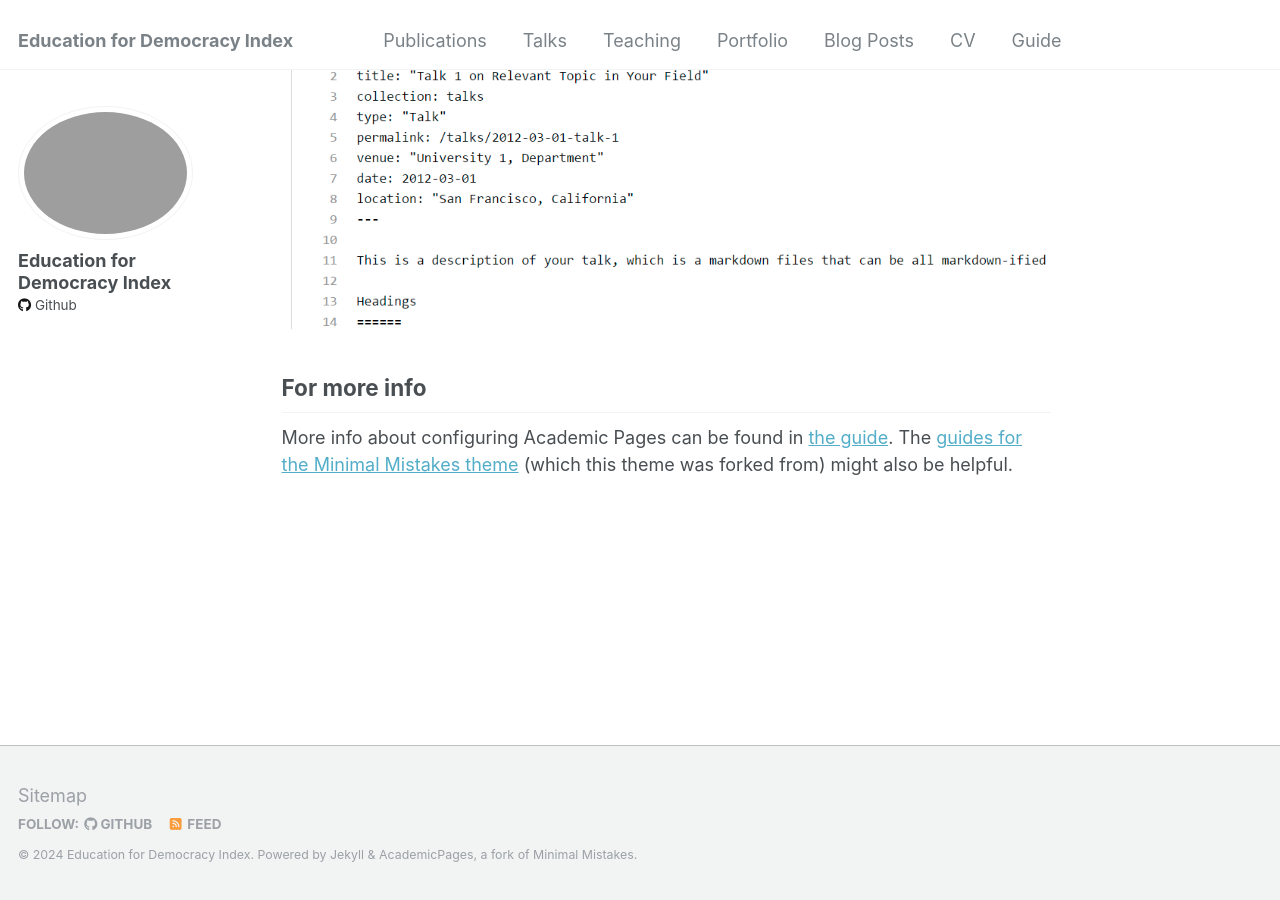
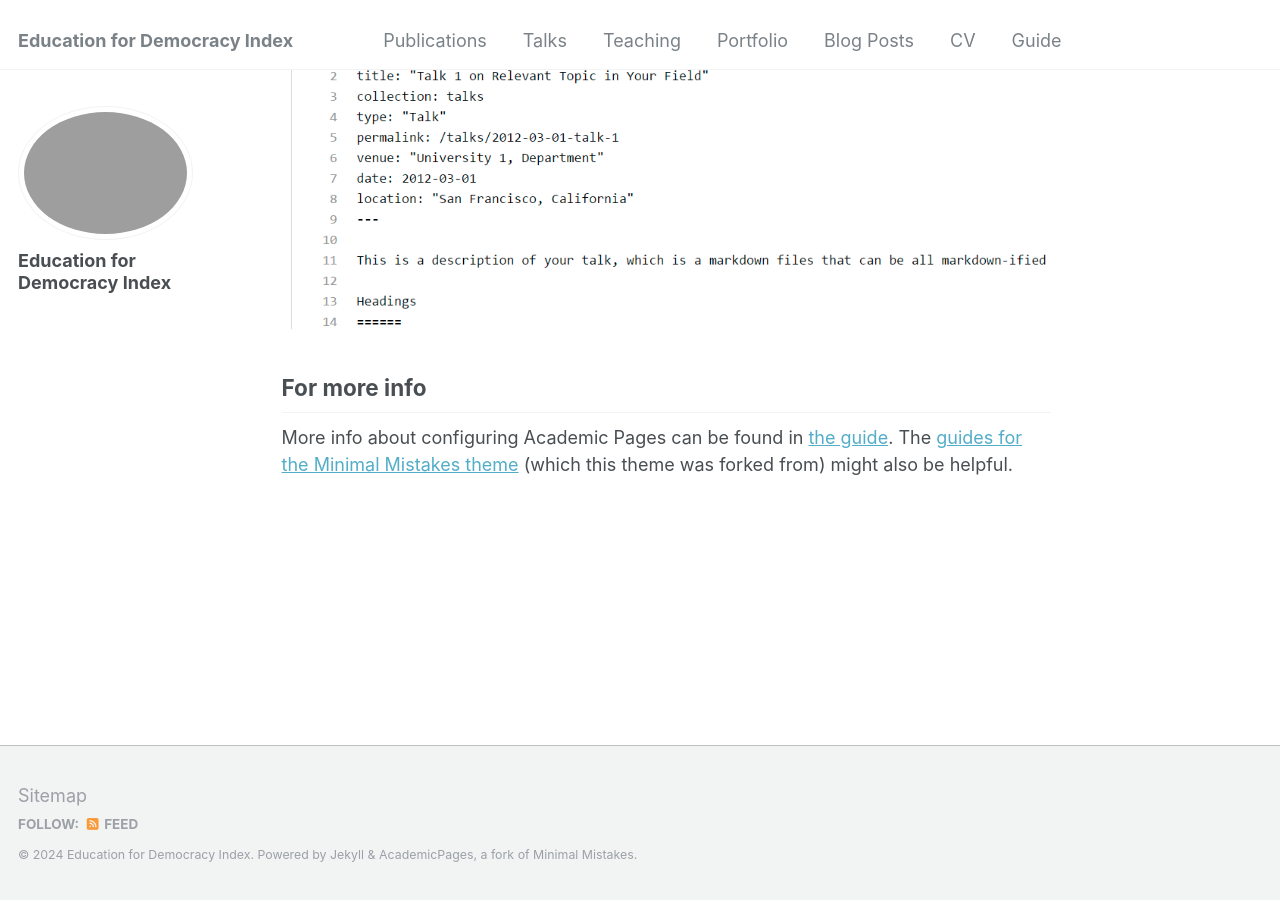
Before and after one commit to educationfordemocracyindex/educationfordemocracyindex.github.io, a Jekyll site: the page built from _pages/about.md, in a window 1280 px wide and 900 px high, scrolled down 2660 px. Built offline with Jekyll 4.4.1, drawn with Linux system fonts in a browser that asks for light colours.

Commit message:
Update _config.yml

```diff
--- a/_config.yml
+++ b/_config.yml
@@ -21,7 +21,7 @@ repository               : "educationfordemocracyindex/educationfordemocracyinde
 #               Additional customization can be done by editing /_includes/author-profile.html
 author:
   # Biographic information
-  avatar           : #"profile.png"
+  #avatar           : #"profile.png"
   name             : "Education for Democracy Index"
   pronouns         : # example: "she/her"
   bio              : #""
@@ -43,7 +43,7 @@ author:
   bitbucket        : # Username - Update with your username on the site
   codepen          : # Username
   dribbble         : # Username
-  github           : "academicpages"
+  github           : #"academicpages"
   kaggle           : # Username
   stackoverflow    : # User number or user number and name (i.e., use "1" or "1/jeff-atwood")
 
```
